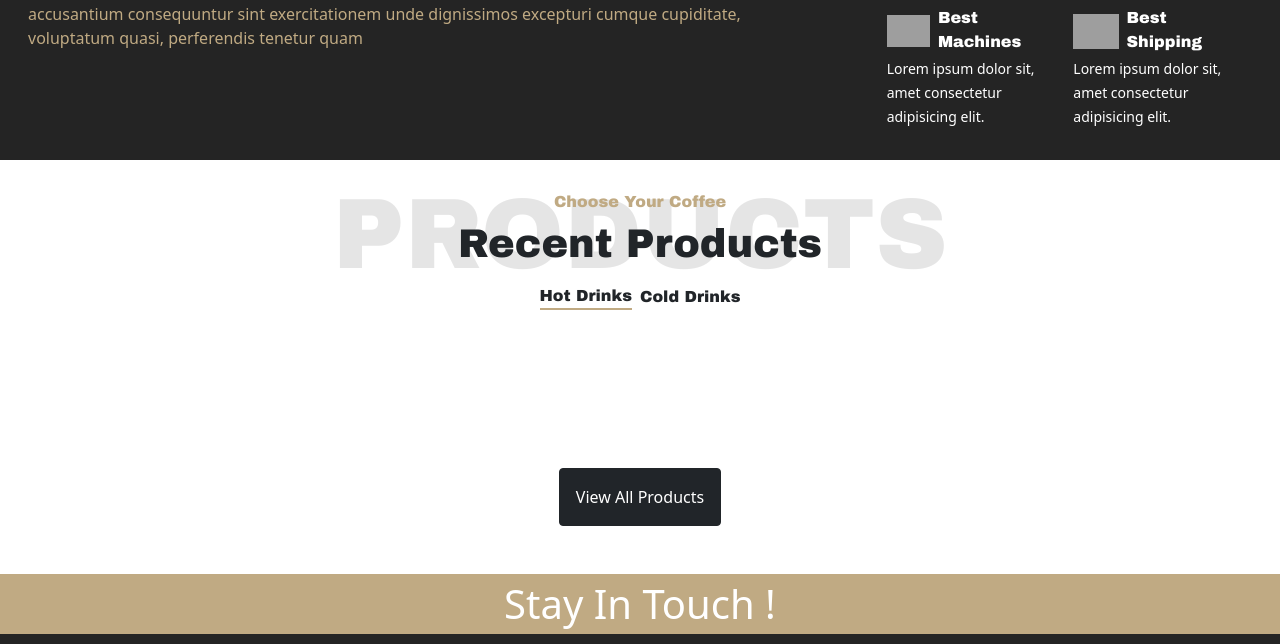
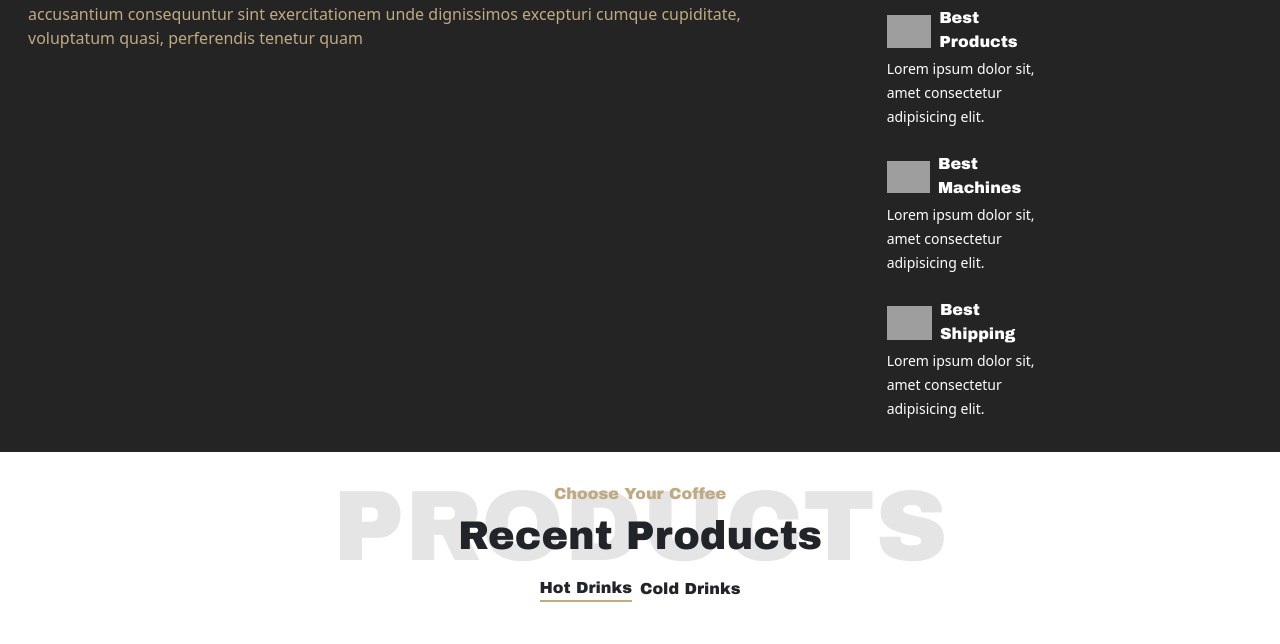
Before and after one commit to hemoelemary/CoffeStore-Built-on-coffee-api, a plain HTML site: page index.html in a window 1280 px wide. Shown: the part 657-1301 px from the top of the page. Drawn offline with nearby package versions, Linux system fonts and the light colour scheme; no server answers; grey boxes are pictures that could not be loaded; a web font is replaced by a local one.

Commit message:
Update index.html

```diff
--- a/index.html
+++ b/index.html
@@ -49,7 +49,7 @@
                     <div class="beige mx-2 w-md-50 mb-2 cc">Lorem ipsum dolor sit amet, consectetur adipisicing elit. Mollitia accusamus rerum iusto inventore sunt voluptate, nostrum error maiores nemo similique doloribus, suscipit id molestias voluptatem optio perferendis corporis neque earum. Lorem, ipsum dolor sit amet consectetur adipisicing elit. Est, natus accusantium consequuntur sint exercitationem unde dignissimos excepturi cumque cupiditate, voluptatum quasi, perferendis tenetur quam</div>
                 </div>
                 <div class="col-12 col-md-4">
-                    <div class=" d-xs-flex flex-xs-column justify-content-xs-center align-items-xs-center row p-4 g-4">
+                    <div class=" d-none d-md-block flex-xs-column justify-content-xs-center align-items-xs-center row p-4 g-4">
                     <div class="col-12 col-md-6 ww">
                         <div class="d-flex gap-2">
                             <div style='background-image:url("https://coffeeking.like-themes.com/wp-content/uploads/2017/09/about-icon-1.png");background-position:center;background-size: contain;width:50px;height:50px;background-repeat: no-repeat;'></div>
```
